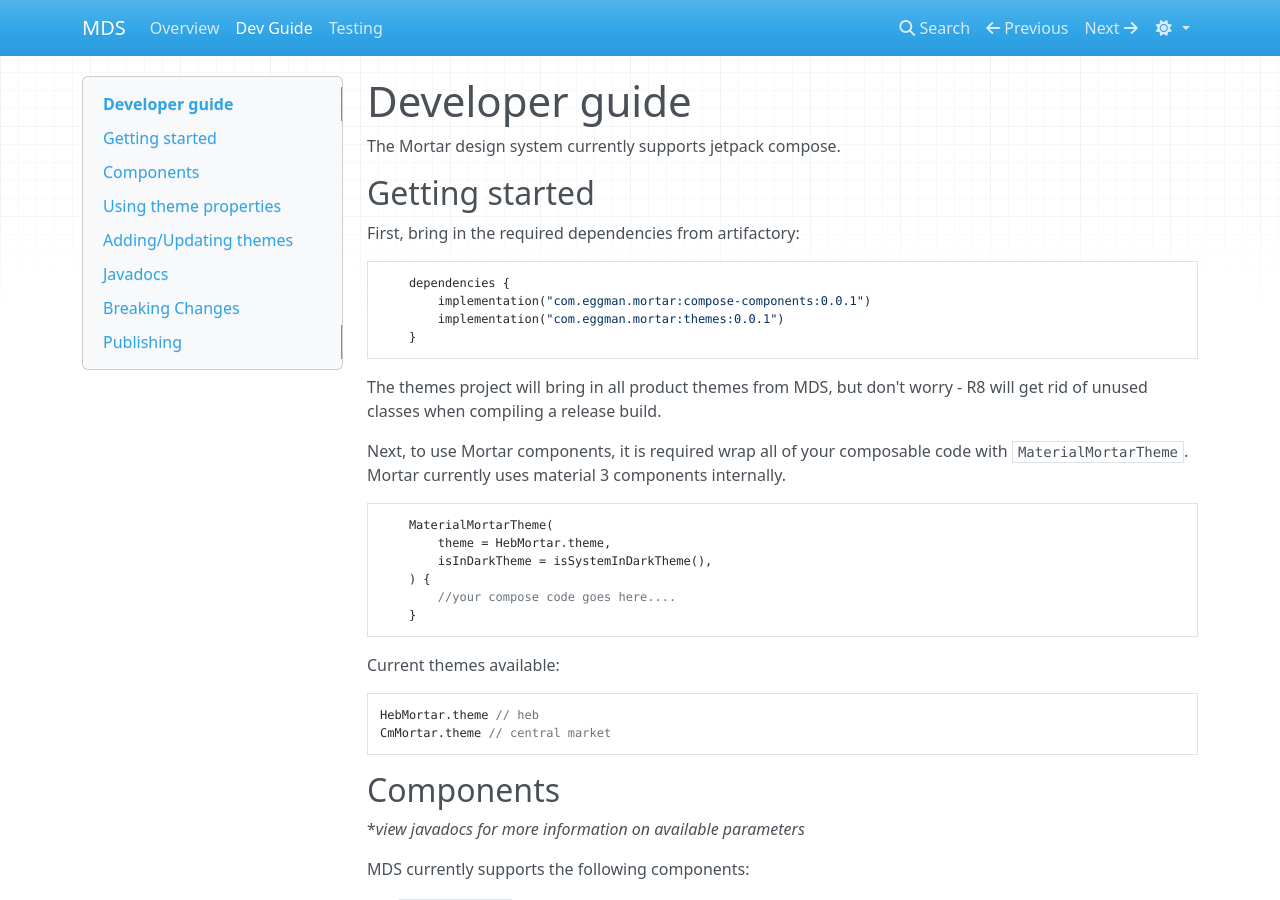
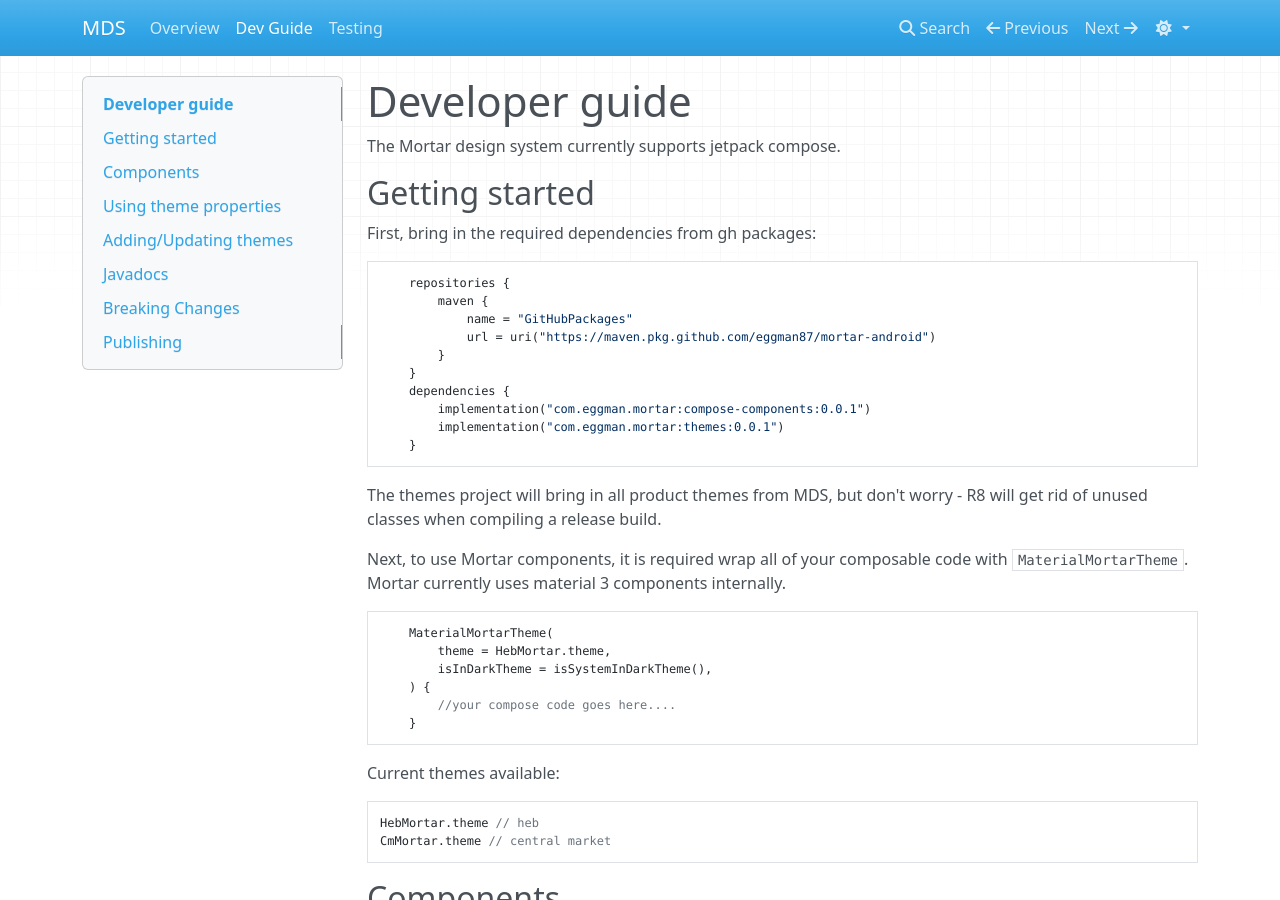
Before and after one commit to eggman87/mortar-android, an MkDocs documentation site: the page built from docs/dev_guide.md, in a window 1280 px wide and 900 px high. Built offline with MkDocs 1.6.1, drawn with Linux system fonts in a browser that asks for light colours; nearby versions of some CDN libraries.

Commit message:
update docs to include gh packages link.

````diff
--- a/docs/dev_guide.md
+++ b/docs/dev_guide.md
@@ -4,8 +4,14 @@ The Mortar design system currently supports jetpack compose.
 
 ## Getting started
 
-First, bring in the required dependencies from artifactory:
+First, bring in the required dependencies from gh packages:
 ```kotlin
+    repositories {
+        maven {
+            name = "GitHubPackages"
+            url = uri("https://maven.pkg.github.com/eggman87/mortar-android")
+        }
+    }
     dependencies {
         implementation("com.eggman.mortar:compose-components:0.0.1")
         implementation("com.eggman.mortar:themes:0.0.1")
````
